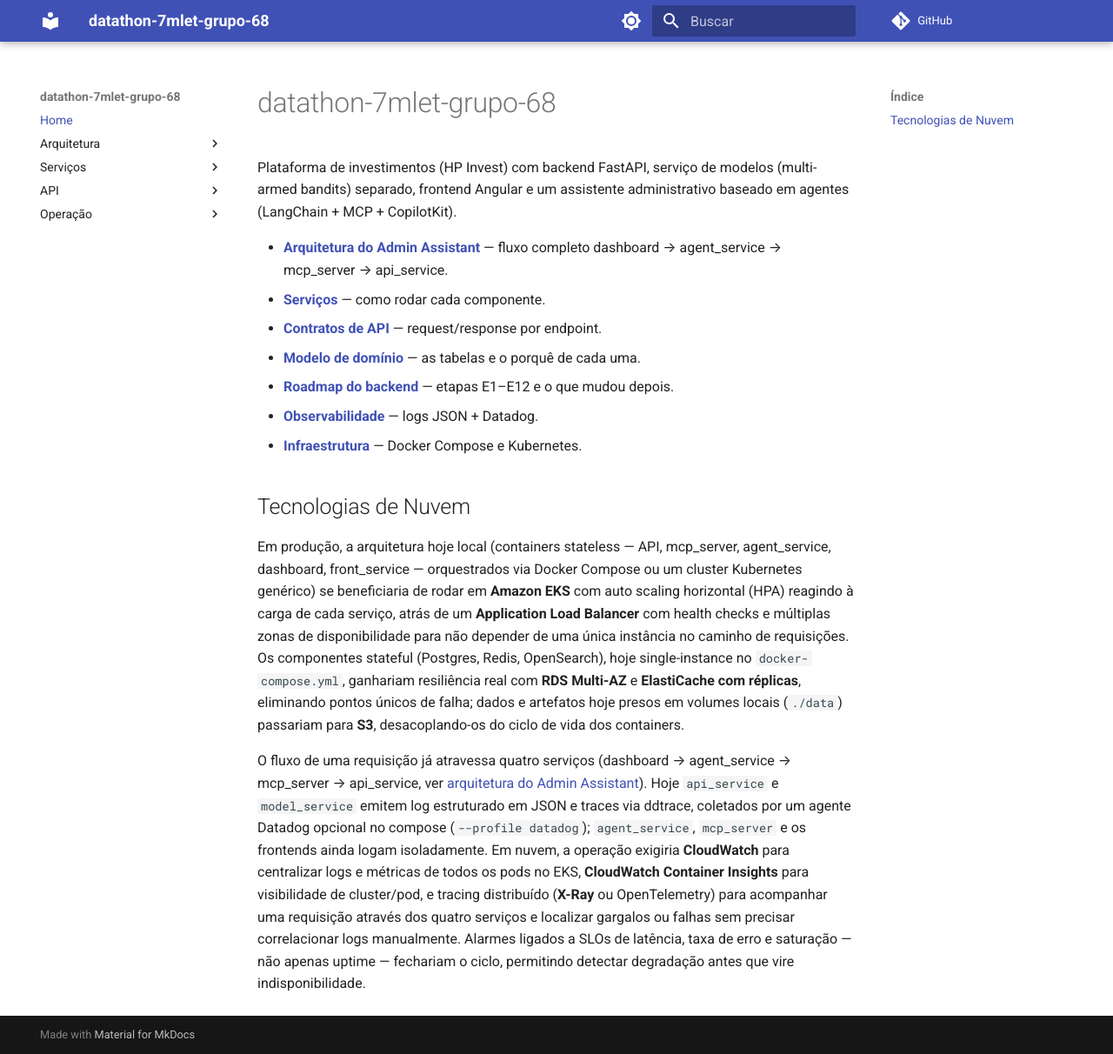
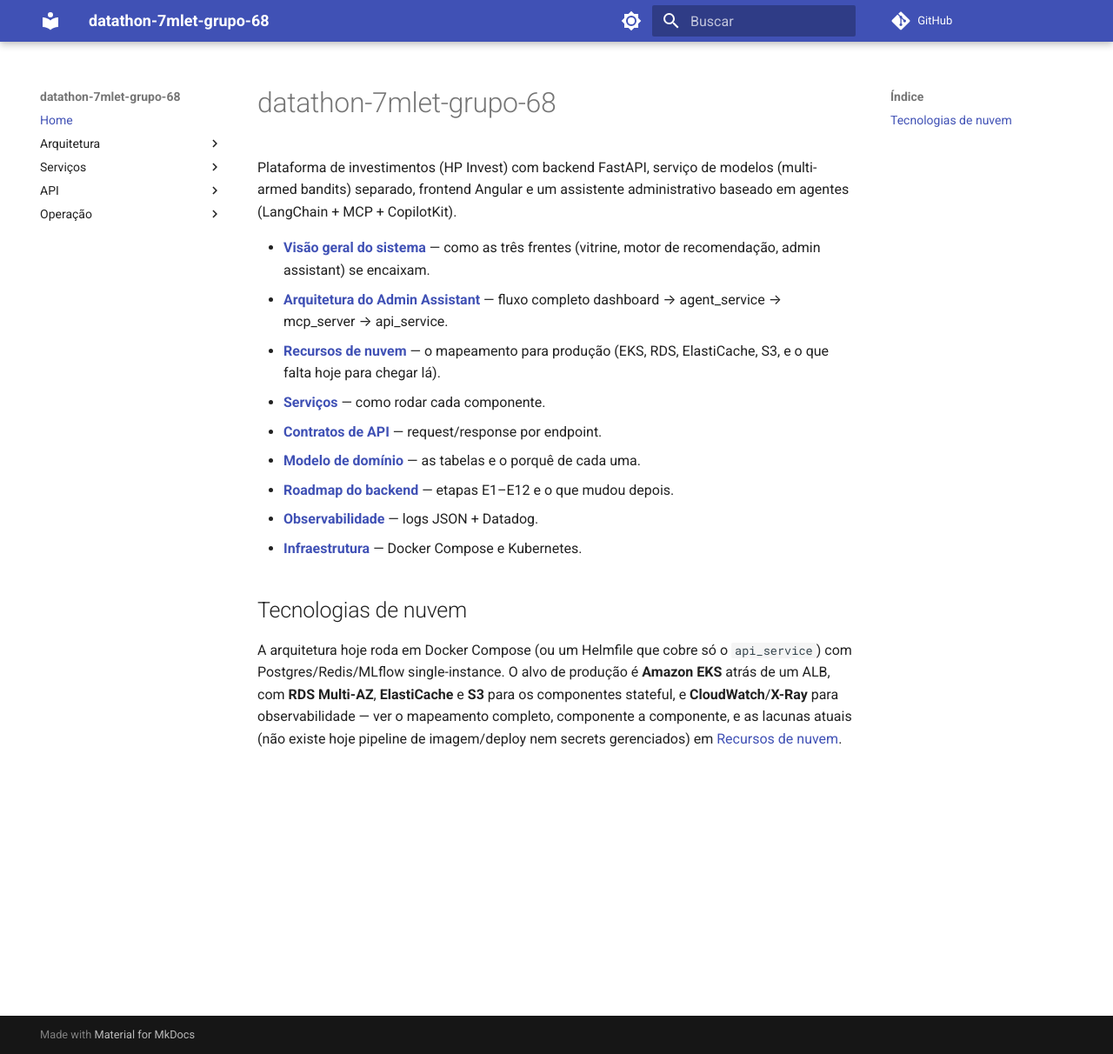
Before and after one commit to JabuS2/datathon-7mlet-grupo-68, an MkDocs documentation site: the page built from docs/index.md, in a window 1280 px wide and 1212 px high. Shown: the whole window at 87% size. Built offline with MkDocs 1.6.1 and Material for MkDocs 9.7.7, drawn with Linux system fonts in a browser that asks for light colours; comment, search, counter and statistics services are not loaded.

Commit message:
docs: add system architecture and production cloud-resources pages
Adds docs/architecture/system-overview.md (whole-system view: front_service,
api_service, model_service, mlflow, admin-assistant subsystem, Postgres/Redis
topology, Compose vs. Helm deployment coverage) and
docs/architecture/cloud-resources.md (component-by-component AWS mapping for
production: EKS/ALB, RDS Multi-AZ, ElastiCache, S3, Secrets Manager, ECR/CI,
CloudWatch/X-Ray), including the real gaps neither page glosses over (no
deploy pipeline today, MLflow's SQLite backend store, Helm charting
OpenSearch/Neo4j that nothing consumes).

Also fixes mermaid rendering in mkdocs.yml (missing custom_fences config
meant the existing domain-model.md diagram wasn't rendering), wires both new
pages into the nav, cross-links admin-assistant.md, and de-duplicates the
"Tecnologias de Nuvem" prose that was copy-pasted across README.md and
docs/index.md into short pointers at the new cloud-resources page.

```diff
--- a/docs/index.md
+++ b/docs/index.md
@@ -4,8 +4,12 @@ Plataforma de investimentos (HP Invest) com backend FastAPI, serviço de modelos
 (multi-armed bandits) separado, frontend Angular e um assistente administrativo
 baseado em agentes (LangChain + MCP + CopilotKit).
 
+- **[Visão geral do sistema](architecture/system-overview.md)** — como as três
+  frentes (vitrine, motor de recomendação, admin assistant) se encaixam.
 - **[Arquitetura do Admin Assistant](architecture/admin-assistant.md)** — fluxo
   completo dashboard → agent_service → mcp_server → api_service.
+- **[Recursos de nuvem](architecture/cloud-resources.md)** — o mapeamento
+  para produção (EKS, RDS, ElastiCache, S3, e o que falta hoje para chegar lá).
 - **[Serviços](services/api-service.md)** — como rodar cada componente.
 - **[Contratos de API](api-contracts.md)** — request/response por endpoint.
 - **[Modelo de domínio](domain-model.md)** — as tabelas e o porquê de cada uma.
@@ -13,31 +17,12 @@ baseado em agentes (LangChain + MCP + CopilotKit).
 - **[Observabilidade](observability-datadog.md)** — logs JSON + Datadog.
 - **[Infraestrutura](infra.md)** — Docker Compose e Kubernetes.
 
-## Tecnologias de Nuvem
+## Tecnologias de nuvem
 
-Em produção, a arquitetura hoje local (containers stateless — API, mcp_server,
-agent_service, dashboard, front_service — orquestrados via Docker Compose ou
-um cluster Kubernetes genérico) se beneficiaria de rodar em **Amazon EKS**
-com auto scaling horizontal (HPA) reagindo à carga de cada serviço, atrás de
-um **Application Load Balancer** com health checks e múltiplas zonas de
-disponibilidade para não depender de uma única instância no caminho de
-requisições. Os componentes stateful (Postgres, Redis, OpenSearch), hoje
-single-instance no `docker-compose.yml`, ganhariam resiliência real com
-**RDS Multi-AZ** e **ElastiCache com réplicas**, eliminando pontos únicos de
-falha; dados e artefatos hoje presos em volumes locais (`./data`) passariam
-para **S3**, desacoplando-os do ciclo de vida dos containers.
-
-O fluxo de uma requisição já atravessa quatro serviços (dashboard →
-agent_service → mcp_server → api_service, ver
-[arquitetura do Admin Assistant](architecture/admin-assistant.md)). Hoje
-`api_service` e `model_service` emitem log estruturado em JSON e traces via
-ddtrace, coletados por um agente Datadog opcional no compose
-(`--profile datadog`); `agent_service`, `mcp_server` e os frontends ainda
-logam isoladamente. Em nuvem, a operação exigiria **CloudWatch** para centralizar
-logs e métricas de todos os pods no EKS, **CloudWatch Container Insights**
-para visibilidade de cluster/pod, e tracing distribuído (**X-Ray** ou
-OpenTelemetry) para acompanhar uma requisição através dos quatro serviços e
-localizar gargalos ou falhas sem precisar correlacionar logs manualmente.
-Alarmes ligados a SLOs de latência, taxa de erro e saturação — não apenas
-uptime — fechariam o ciclo, permitindo detectar degradação antes que vire
-indisponibilidade.
+A arquitetura hoje roda em Docker Compose (ou um Helmfile que cobre só o
+`api_service`) com Postgres/Redis/MLflow single-instance. O alvo de produção
+é **Amazon EKS** atrás de um ALB, com **RDS Multi-AZ**, **ElastiCache** e
+**S3** para os componentes stateful, e **CloudWatch**/**X-Ray** para
+observabilidade — ver o mapeamento completo, componente a componente, e as
+lacunas atuais (não existe hoje pipeline de imagem/deploy nem secrets
+gerenciados) em [Recursos de nuvem](architecture/cloud-resources.md).
--- a/mkdocs.yml
+++ b/mkdocs.yml
@@ -26,6 +26,8 @@ nav:
   - Home: index.md
   - Arquitetura:
       - Admin Assistant: architecture/admin-assistant.md
+      - Visão geral do sistema: architecture/system-overview.md
+      - Recursos de nuvem (produção): architecture/cloud-resources.md
       - Modelo de domínio: domain-model.md
       - Roadmap do backend: backend-roadmap.md
   - Serviços:
@@ -44,7 +46,11 @@ nav:
 
 markdown_extensions:
   - admonition
-  - pymdownx.superfences
+  - pymdownx.superfences:
+      custom_fences:
+        - name: mermaid
+          class: mermaid
+          format: !!python/name:pymdownx.superfences.fence_code_format
   - pymdownx.highlight
   - toc:
       permalink: true
```
Also changed, not shown: README.md (+11 -29 lines), docs/architecture/admin-assistant.md (+4 -0 lines), docs/architecture/cloud-resources.md (added, +189 -0 lines), docs/architecture/system-overview.md (added, +111 -0 lines).
